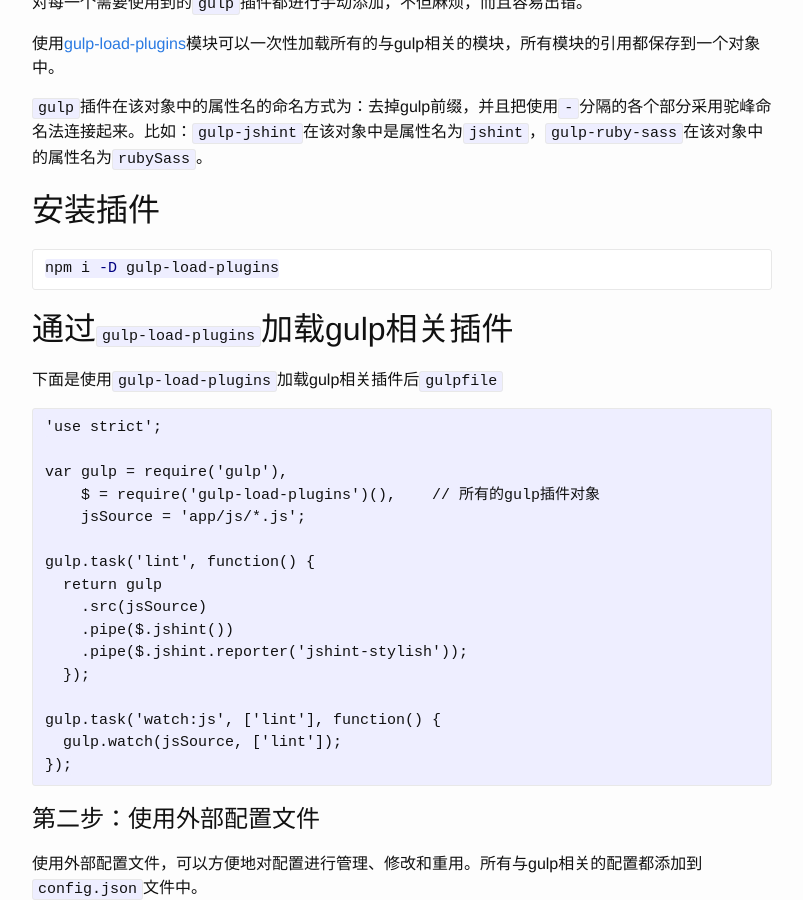
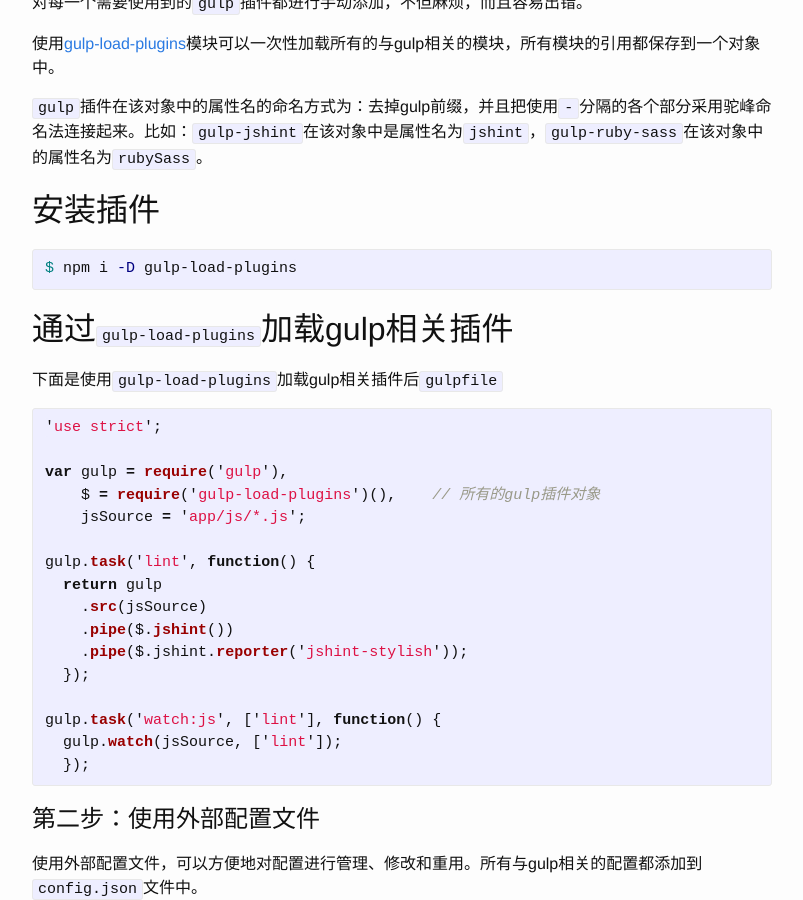
Before and after one commit to xing-zhi/xing-zhi.github.io, a Jekyll site: the page built from _posts/2015-06-23-maintainable-gulpfile.md, in a window 1280 px wide and 900 px high, scrolled down 1322 px. Shown: the whole window, without its empty margins (238-1041 px from the left). Built offline with Jekyll 4.4.1, drawn with Linux system fonts in a browser that asks for light colours; some of the changed text lies outside the part shown.

Commit message:
highlight code

````diff
--- a/_posts/2015-06-23-maintainable-gulpfile.md
+++ b/_posts/2015-06-23-maintainable-gulpfile.md
@@ -1,16 +1,16 @@
 ---
 layout: post
-title:  "可维护的gulpfile"
+title:  "可维护的「gulpfile」"
 date:   2015-06-23 17:50:00
 categories: gulp
 ---
 # 可维护的`gulpfile`
-随着项目的推进，往往会不断有新的任务需要自动化处理，`fulpfile`会不断“膨胀”，如果只是单个`gulpfile`，可读性和可维护性都会变得较差。对`gulpfile`进行合理的拆分和组织，就可以增强`gulpfile`的可读性、可维护性和可扩展性。
+随着项目的推进，往往会不断有新的任务需要自动化处理，`gulpfile`会不断“膨胀”，如果所有内容都添加到单个`gulpfile`文件中，可读性和可维护性都会变得很差。对`gulpfile`进行合理的拆分和组织，就可以增强`gulpfile`的可读性、可维护性和可扩展性。
 
 # 需要改写的`gulpfile`
 以下面的`gulpfile`为例，对其进行拆分。因为只是为了示例，所有只定义了一个`gulp`任务。
 
-```javascript
+{% highlight javascript %}
 'use strict';
 
 var gulp = require('gulp'),
@@ -27,7 +27,7 @@
 gulp.task('watch:js', ['lint'], function() {
   gulp.watch(jsSource, ['lint']);
 });
-```
+{% endhighlight %}
 
 以上就是用于改写的`gulpfile`，下面对其进行改写，首先看一下改写后的目录结构。
 
@@ -54,13 +54,13 @@
 
 ##  安装插件
 
-```shell
-npm i -D gulp-load-plugins
-```
+{% highlight bash %}
+$ npm i -D gulp-load-plugins
+{% endhighlight %}
 
 ## 通过`gulp-load-plugins`加载gulp相关插件
 下面是使用`gulp-load-plugins`加载gulp相关插件后`gulpfile`
-```javascirpt
+{% highlight javascript %}
 'use strict';
 
 var gulp = require('gulp'),
@@ -76,24 +76,24 @@
 
 gulp.task('watch:js', ['lint'], function() {
   gulp.watch(jsSource, ['lint']);
-});
-```
+  });
+{% endhighlight %}
 
 # 第二步：使用外部配置文件
 使用外部配置文件，可以方便地对配置进行管理、修改和重用。所有与gulp相关的配置都添加到`config.json`文件中。
 
 config.json文件
-```javascript
+{% highlight javascript %}
 {
   "tasksPath": "gulp-tasks/",
   "source": {
     "js": "app/js/*.js"
   }
 }
-```
+{% endhighlight %}
 
 gulpfile.js文件
-```javascript
+{% highlight javascript %}
 'use strict';
 
 var gulp = require('gulp'),
@@ -110,13 +110,13 @@
 gulp.task('watch:js', ['lint'], function() {
   gulp.watch(cfg.source.js, ['lint']);
 });
-```
+{% endhighlight %}
 
 # 第三步：把基本任务定义为一个模块
 因为`gulpfile`本身就可以看作一个(?)node文件(?)，所以完全可以使用`CommonJS`模块系统把基本任务拆分成小的模块，不但易于阅读和维护，而且还便于重用。
 
 拆分后的`lint`任务：
-```javascript
+{% highlight javascript %}
 // gulp-tasks/lint.js
 'use strict';
 
@@ -130,14 +130,14 @@
     .pipe($.jshint())
     .pipe($.jshint.reporter('jshint-stylish'));
 };
-```
+{% endhighlight %}
 
 # 第四步：在`gulpfile`中获取任务模块并且使用
 因为对`CommonJS`模块系统的支持，只需要在`gulpfile`中使用`require`就可以加载并且使用相关任务模块。
 
 但是因为加载每一个任务模块都是类似的，所有有必要把加载任务模块的操作抽象为一个函数。
 
-```javascript
+{% highlight javascript %}
 'use strict';
 
 var gulp = require('gulp'),
@@ -155,4 +155,4 @@
 gulp.task('watch:js', ['lint'], function() {
   gulp.watch(jsSource, ['lint']);
 });
-```
+{% endhighlight %}
````
